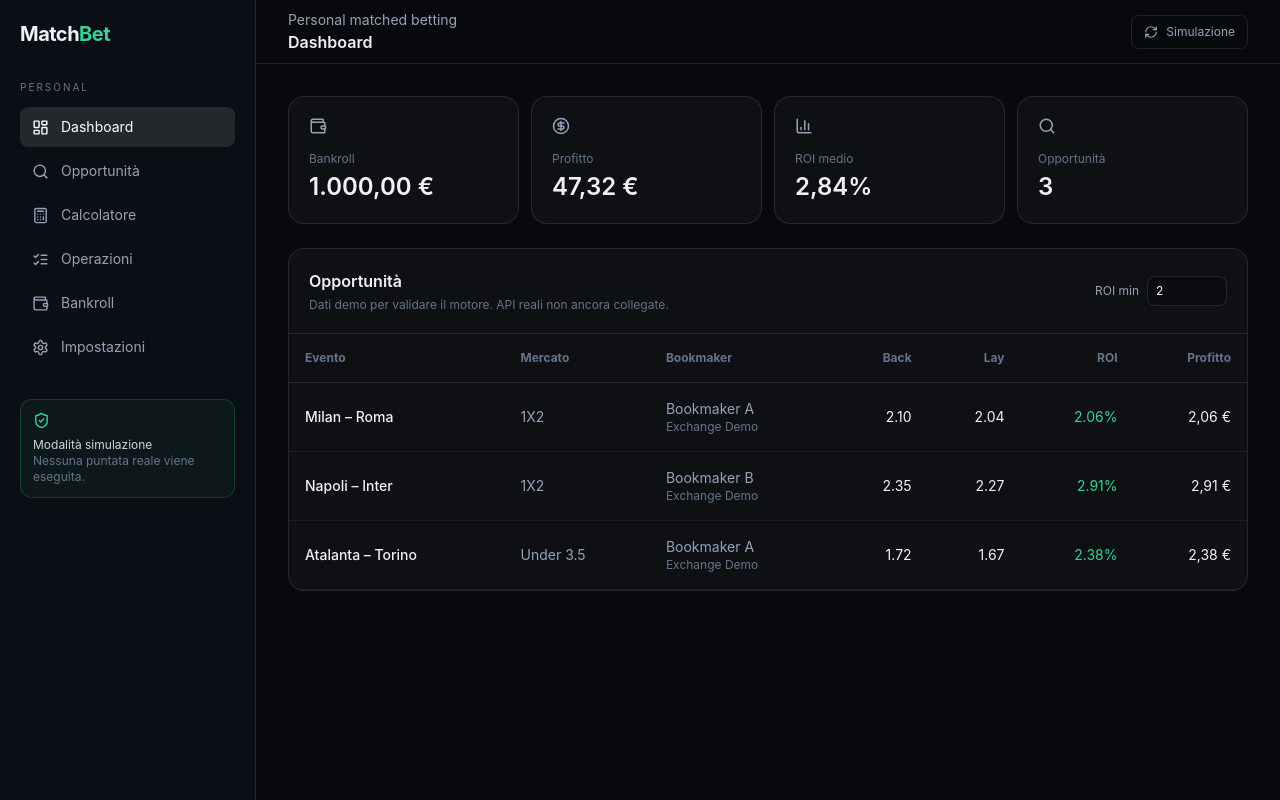
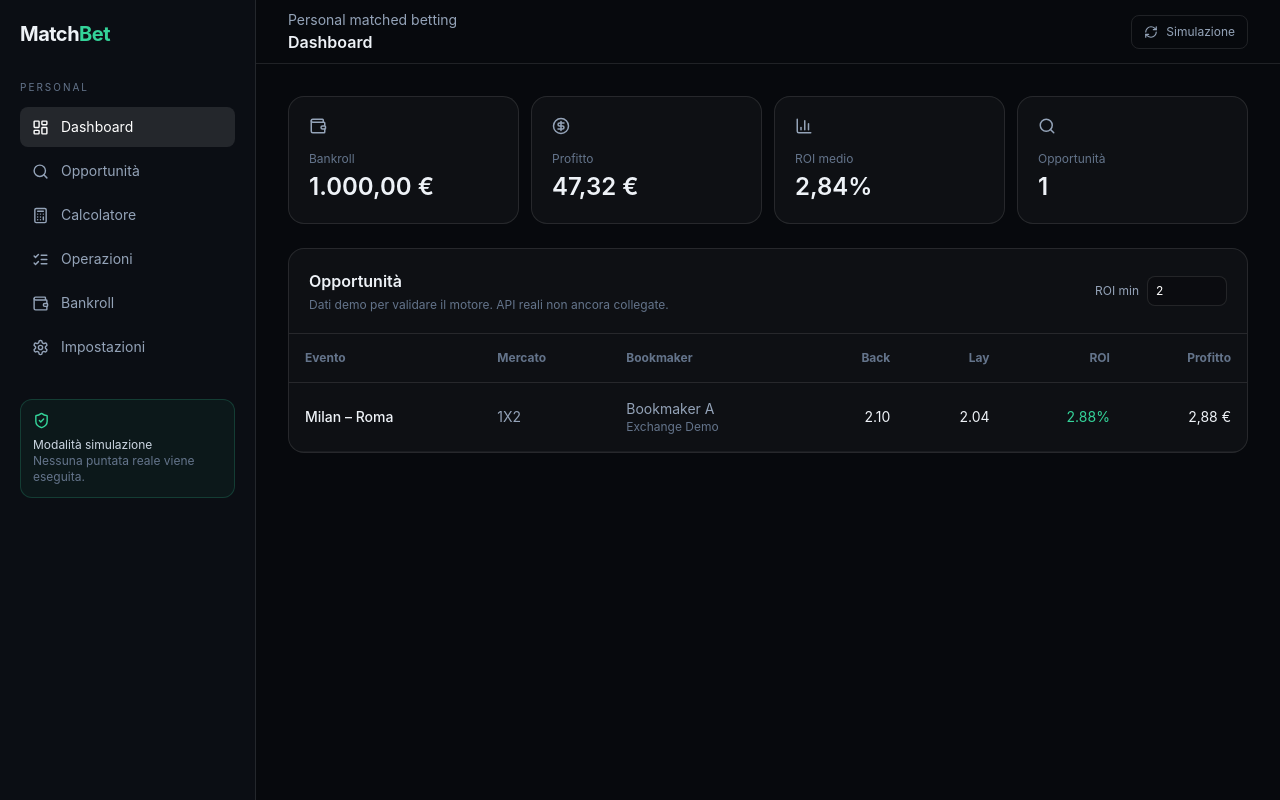
Before and after one commit to antosap/matched-betting, a Next.js app: page / in a window 1280 px wide. Built offline with nearby package versions, Linux system fonts and the light colour scheme.

Commit message:
Update Dashboard.tsx

```diff
--- a/components/Dashboard.tsx
+++ b/components/Dashboard.tsx
@@ -2,7 +2,7 @@
 import { useState } from "react";
 import { BarChart3, Calculator, CircleDollarSign, LayoutDashboard, ListChecks, Settings, Wallet, Search, RefreshCw, ShieldCheck } from "lucide-react";
 import MatchedBetCalculator from "@/components/calculator/MatchedBetCalculator";
-import { demoOpportunities } from "@/lib/data/demoOpportunities";
+import { getDemoOpportunities } from "@/lib/providers/opportunityProvider";
 import {
   getBookmakerName,
   getExchangeName,
@@ -18,9 +18,11 @@ export default function Dashboard() {
   const [section, setSection] = useState("Dashboard");
   const [minRoi, setMinRoi] = useState(2);
 
-  const filtered = demoOpportunities.filter(
-    (opportunity) => opportunity.roi >= minRoi
-  );
+const opportunities = getDemoOpportunities();
+
+const filtered = opportunities.filter(
+  (opportunity) => opportunity.roi >= minRoi
+);
 
   return (
     <main className="min-h-screen flex">
```
